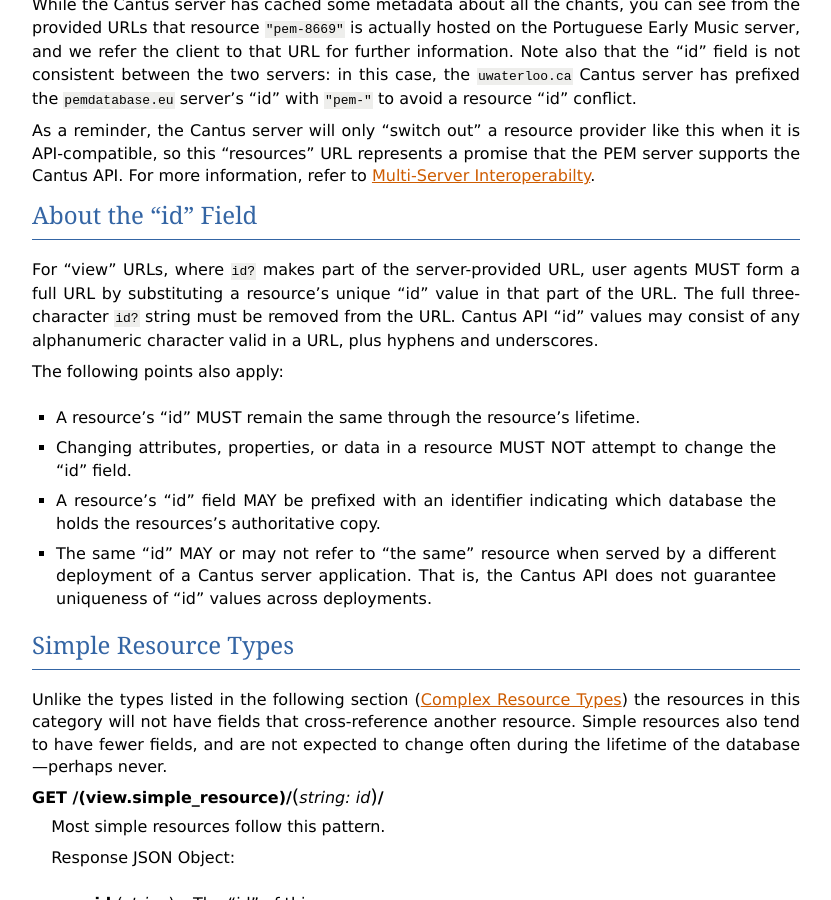
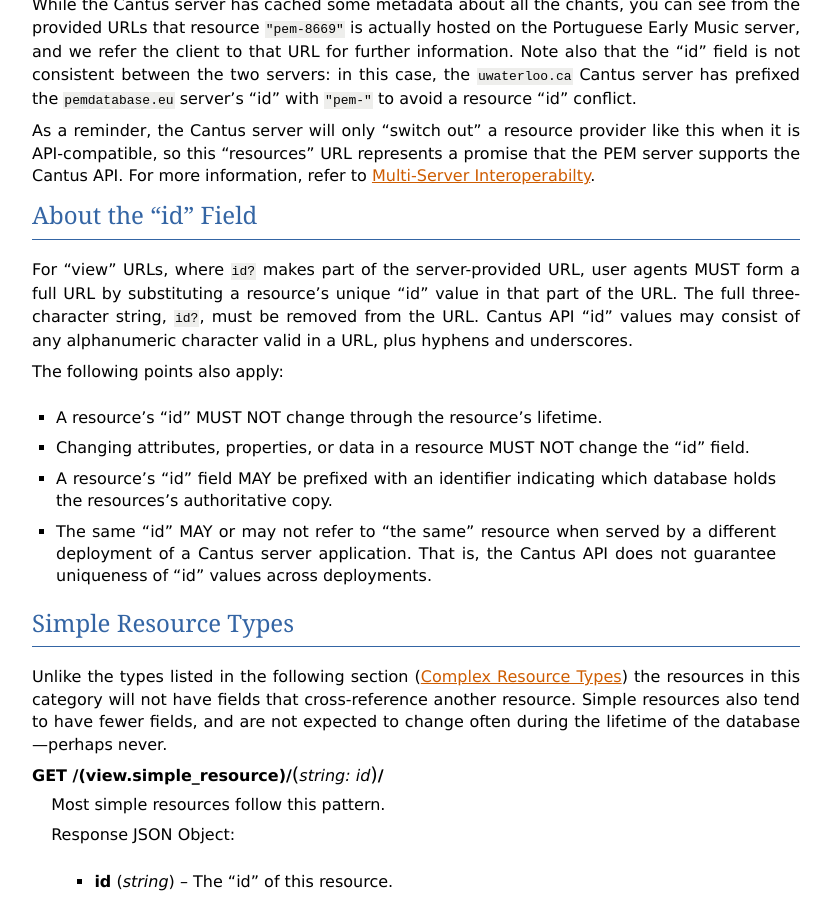
Before and after one commit to CANTUS-Project/api, a Sphinx documentation site: the page built from source/resource_types.rst, in a window 1280 px wide and 900 px high, scrolled down 1352 px. Shown: the whole window, without its empty margins (48-879 px from the left). Built offline with Sphinx 7.4.7, drawn with Linux system fonts in a browser that asks for light colours; some of the changed text lies outside the part shown.

Commit message:
several minor clarifications on 'resource types' page

```diff
--- a/source/resource_types.rst
+++ b/source/resource_types.rst
@@ -95,14 +95,14 @@
 
 For "view" URLs, where ``id?`` makes part of the server-provided URL, user agents MUST form a full
 URL by substituting a resource's unique "id" value in that part of the URL. The full three-character
-``id?`` string must be removed from the URL. Cantus API "id" values may consist of any alphanumeric
+string, ``id?``, must be removed from the URL. Cantus API "id" values may consist of any alphanumeric
 character valid in a URL, plus hyphens and underscores.
 
 The following points also apply:
 
-- A resource's "id" MUST remain the same through the resource's lifetime.
-- Changing attributes, properties, or data in a resource MUST NOT attempt to change the "id" field.
-- A resource's "id" field MAY be prefixed with an identifier indicating which database the holds the
+- A resource's "id" MUST NOT change through the resource's lifetime.
+- Changing attributes, properties, or data in a resource MUST NOT change the "id" field.
+- A resource's "id" field MAY be prefixed with an identifier indicating which database holds the
   resources's authoritative copy.
 - The same "id" MAY or may not refer to "the same" resource when served by a different deployment of
   a Cantus server application. That is, the Cantus API does not guarantee uniqueness of "id" values
@@ -185,21 +185,15 @@
     :>json string name: Human-readable name for the genre.
     :>json string description: Brief explanation of the genre.
     :>json string mass_or_office: A case-insensitive string, either ``"mass"`` or ``"office"``.
+    :>json string drupal_path: Optional URL to this resource on the Cantus Drupal instance.
 
 .. _`complex resource types`:
 
 Complex Resource Types
 ----------------------
 
-The following resource types (CantusID, Chant, Indexer, Source) hold many fields of information,
-some of which correspond to a "taxonomy" field given in the previous section.
-
-For the matrices in this section, "Field Name in MySQL" indicates the name of the field in the
-Cantus Drupal MySQL database; "Field Name in Drupal" indicates the name of the field as displayed
-in the Cantus Drupal user interface; "Field Name in JSON" is the member name of this data as
-delivered in the Cantus API; ``"resources"`` indicates whether a hyperlink to more information
-about that field's value *may* be included with a JSON response. Refer to the `Request and Response
-Bodies <response bodies>`_ section for more information on how to make this bit work right.
+The following resource types (CantusID, Chant, Indexer, Source) hold many data fields, some of which
+cross-reference a simple resource described in the previous section, or another complex resource.
 
 .. _`cantusid resource type`:
 
```
